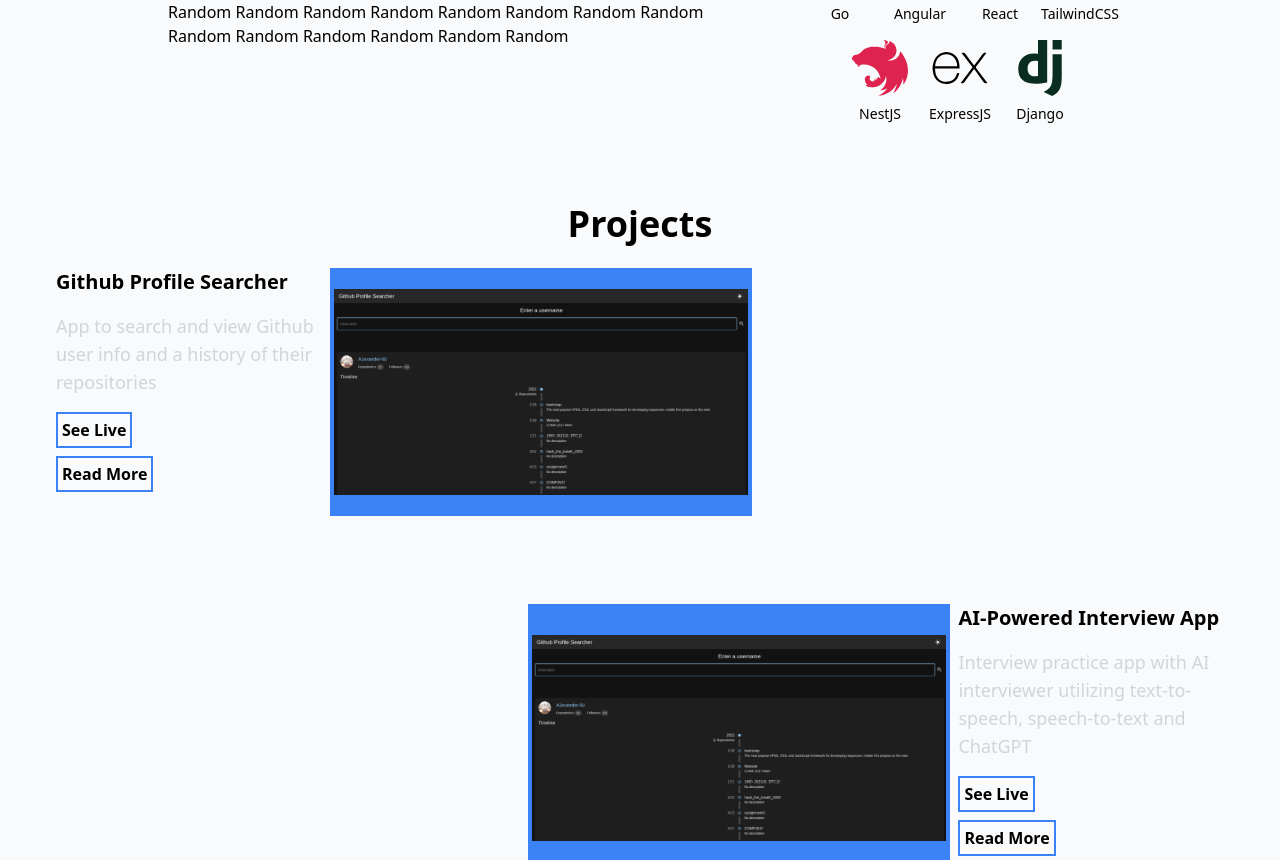
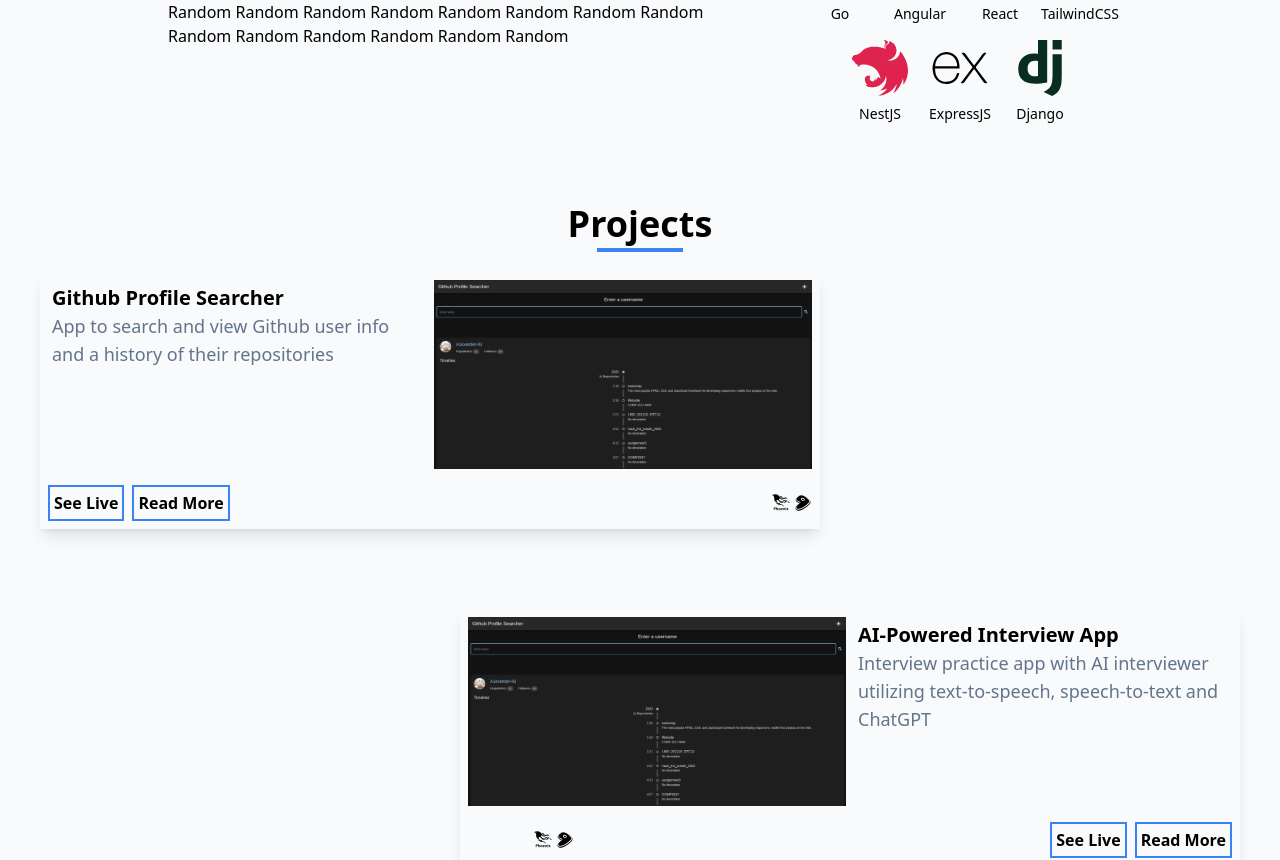
Before and after one commit to A1exander-liU/portfolio, a Next.js app: page / in a window 1280 px wide. Shown: the part 680-1540 px from the top of the page. Built offline with nearby package versions, Linux system fonts and the light colour scheme.

Commit message:
feat: create new project card layout

```diff
--- /dev/null
+++ b/app/components/project/projectCard2.tsx
@@ -0,0 +1,65 @@
+import React from "react";
+import { motion } from "framer-motion";
+import { ProjectNode } from "../../scripts/types";
+import Image from "next/image";
+
+export default function ProjectCard2({ node, pos }: { node: ProjectNode; pos: "left" | "right" }) {
+  return (
+    <motion.div
+      className={`p-2 min-h-64 w-full grid grid-cols-1 md:grid-cols-2 gap-2 lg:max-w-[65%] text-sm md:text-base dark:bg-slate-800 ${pos === "left" ? "self-start" : "self-end"} shadow-lg`}
+    >
+      <div
+        className={`relative p-1 grid md:block grid-rows-subgrid row-start-1 col-start-1 ${pos === "left" ? "md:col-start-1" : "md:col-start-2"} row-span-2`}
+      >
+        <div className="p-1 md:p-0 flex flex-col-reverse bg-gradient-to-t from-black/75 via-black/0 md:bg-none">
+          <h2 className="text-lg text-white font-semibold md:text-xl md:text-black md:dark:text-white">{node.title}</h2>
+        </div>
+        <p className="row-start-2 col-start-1 text-slate-500 dark:text-slate-400 lg:text-lg">{node.info}</p>
+      </div>
+      {node.hero_image && (
+        <Image
+          src={node.hero_image}
+          alt={node.hero_image_alt}
+          width={1680}
+          height={700}
+          priority={true}
+          className={`size-full row-start-1 col-start-1 ${pos === "left" ? "md:col-start-2" : "md:col-start-1"}`}
+        />
+      )}
+
+      <div className={`h-fit grid grid-cols-2 gap-2 md:col-span-2`}>
+        <div className={`flex space-x-2 ${pos === "right" ? "md:col-start-2 md:justify-end" : ""}`}>
+          {node.live && (
+            <motion.a
+              href={node.live}
+              whileHover={{ backgroundColor: "#3b82f6" }}
+              whileTap={{ backgroundColor: "#3b82f6" }}
+              transition={{ backgroundColor: { duration: 0.2 } }}
+              className="p-1 size-fit border-2 border-solid border-blue-500 text-black dark:text-white"
+            >
+              <p className="flex justify-center space-x-2 font-semibold">See Live</p>
+            </motion.a>
+          )}
+          <motion.a
+            href={node.source}
+            whileHover={{ backgroundColor: "#3b82f6" }}
+            whileTap={{ backgroundColor: "#3b82f6" }}
+            transition={{ backgroundColor: { duration: 0.2 } }}
+            className="p-1 size-fit border-2 border-solid border-blue-500 text-black dark:text-white"
+          >
+            <p className="flex justify-center space-x-2 font-semibold">Read More</p>
+          </motion.a>
+        </div>
+        <div
+          className={`flex overflow-hidden justify-end items-center space-x-1 ${pos === "right" ? "md:col-start-1 md:row-start-1 md:justify-start" : ""}`}
+        >
+          <i className="devicon-javascript-plain text-lg"></i>
+          <i className="devicon-materialui-plain text-lg"></i>
+          <i className="devicon-react-plain text-lg"></i>
+          <i className="devicon-css3-plain text-lg"></i>
+          <i className="devicon-html5-plain text-lg"></i>
+        </div>
+      </div>
+    </motion.div>
+  );
+}
--- a/app/components/project/projectSection.tsx
+++ b/app/components/project/projectSection.tsx
@@ -1,16 +1,17 @@
 import React from "react";
-import ProjectCard from "./projectCard";
 import { ProjectNode } from "@/app/scripts/types";
+import ProjectCard2 from "./projectCard2";
 
 export default function ProjectSection({ nodes }: { nodes: ProjectNode[] }) {
   return (
     <>
-      <h1 id="projects" className="font-bold text-4xl mb-5 pt-20">
+      <h1 id="projects" className="flex flex-col items-center font-bold text-4xl mb-5 pt-20">
         Projects
+        <hr className="mt-1 w-3/5 border-2 border-blue-500" />
       </h1>
       <section className="px-2 sm:px-10 w-full flex flex-col space-y-20">
         {nodes.map((node, i) => (
-          <ProjectCard key={i} node={node} pos={i % 2 == 0 ? "left" : "right"} />
+          <ProjectCard2 key={i} node={node} pos={i % 2 == 0 ? "left" : "right"} />
         ))}
       </section>
     </>
--- a/app/layout.tsx
+++ b/app/layout.tsx
@@ -3,6 +3,8 @@ import "./globals.css";
 import { useEffect } from "react";
 import { syncTheme } from "./scripts/theme";
 import Navbar from "./components/navbar";
+import { info } from "./data/info";
+import "devicon";
 
 export default function RootLayout({
   children,
@@ -18,11 +20,12 @@ export default function RootLayout({
   return (
     <html lang="en">
       <head>
+        <title>Home | {info.name}</title>
         <meta name="viewport" content="width=device-width, initial-scale=1.0" />
       </head>
       <body>
         <Navbar />
-        <main className="min-h-screen flex flex-col justify-center items-center bg-slate-50 dark:bg-slate-800 dark:text-white">
+        <main className="min-h-screen flex flex-col justify-center items-center bg-slate-50 dark:bg-slate-900 dark:text-white">
           {children}
         </main>
       </body>
```
